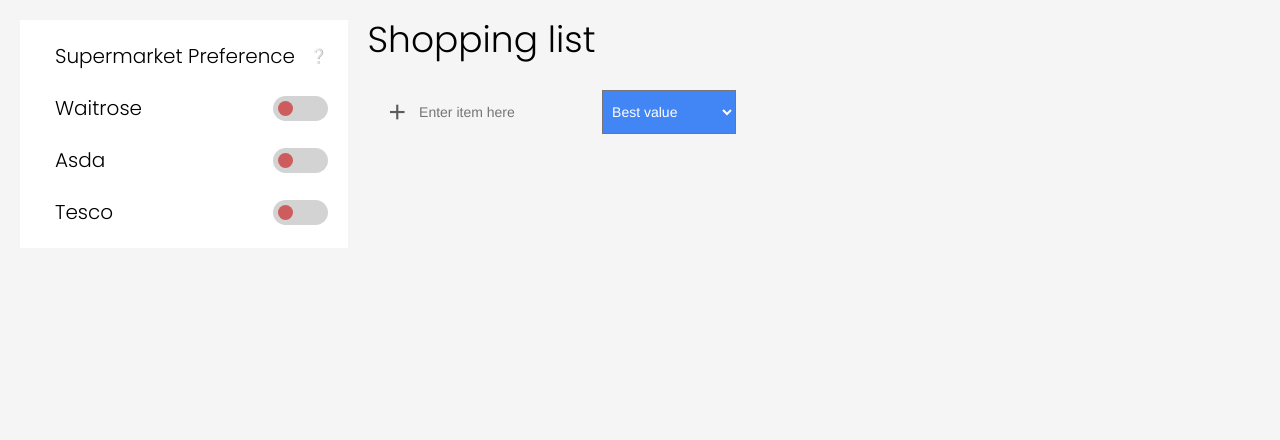
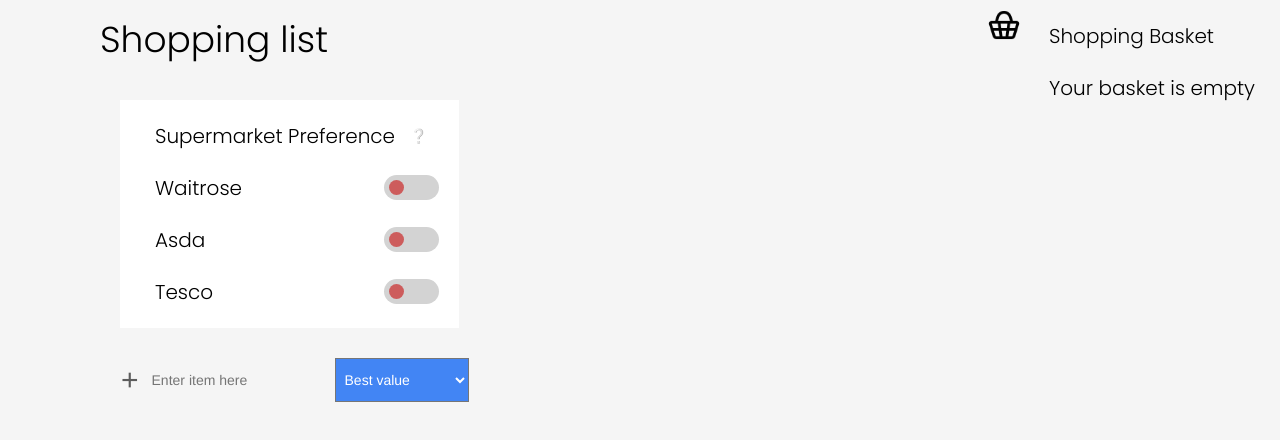
Before and after one commit to byronlloydwakeman/ShopSmartFrontEnd, a React (Create React App) app: page /shoppinglist in a window 1280 px wide. Shown: the top 440 px of the page. Built offline with nearby package versions, Linux system fonts and the light colour scheme.

Commit message:
Added ShoppingBasket with css stlying

```diff
--- /dev/null
+++ b/src/components/ShoppingBasket/ShoppingBasket.css
@@ -0,0 +1,48 @@
+.shoppingBasketItem-image{
+    max-width: 50px;
+    max-height: 50px;
+}
+
+.shoppingBasketItem-text{
+    font-size: 15px;
+    margin: 5px 0;
+}
+
+.shoppingBasketItem-icon{
+    max-width: 40px;
+    max-height: 40px;
+
+    border-top-left-radius: 10px;
+    border-bottom-left-radius: 10px;
+
+    padding: 3px;
+
+    background-color: var(--basket-color);
+}
+
+.shoppingBasketIcon-container{
+    display: flex;
+    background: none;
+
+    padding: 0;
+    margin-left: auto;
+    margin-top: 5px;
+
+    transition: all 1s linear;
+}
+
+.shoppingBasket-container{
+    background-color: var(--basket-color);
+
+    padding: 10px;
+}
+
+.shoppingBasket-title{
+    font-size: 20px;
+
+    margin: 15px;
+}
+
+.basketTransition{
+    transition: all 1s cubic-bezier(0.075, 0.82, 0.165, 1);
+}
--- a/src/components/ShoppingBasket/ShoppingBasket.jsx
+++ b/src/components/ShoppingBasket/ShoppingBasket.jsx
@@ -1,17 +1,45 @@
-import React from "react";
+import React, { useState } from "react";
 import "../../App.css";
-import { ListItem } from "../ListItem/ListItem";
+import { ShoppingBasketItem } from "./ShoppingBasketItem.jsx";
+
+import "./ShoppingBasket.css";
 
 export const ShoppingBasket = ({shoppingBasket}) => {
+    const [open, setOpen] = useState(false);
 
     return (
-        <div className="flex-column">
-            <h1>Shopping Basket</h1>
-            {
-                shoppingBasket.map((el) => {
-                    ListItem
-                })
-            }
+        <div id="basketContainer" className="flex-row basketTransition" style={{marginLeft: "auto"}}>
+            <div className="shoppingBasketIcon-container">
+                <img className="shoppingBasketItem-icon" src={require("../../images/basket.png")} onClick={() => {
+                    const basketContainer = document.getElementById("basketContainer");
+                    const basket = document.getElementById("basket");
+                    if(open){
+                        basketContainer.style.transform = "translateX(" + basket.offsetWidth +"px)"
+                        setOpen(false);
+                    }
+                    else{
+                        basketContainer.style.transform = "translateX(0)"
+                        setOpen(true);
+                    }
+                }}/>
+            </div>
+            <div id="basket" className="flex-column shoppingBasket-container">
+                <h1 className="shoppingBasket-title">Shopping Basket</h1>
+                {
+                    shoppingBasket.length != 0 ? (
+                        shoppingBasket?.map((el) => {
+                            return(
+                                <ShoppingBasketItem price={el.price} name={el.name} value={el.value} image={el.image}/>
+                            )
+                        })
+                    ) : (
+                        <h1 className="shoppingBasket-title">Your basket is empty</h1>
+                    )
+                }
+            </div>
         </div>
     )
+
+
+
 }
--- a/src/components/ShoppingBasket/ShoppingBasketItem.jsx
+++ b/src/components/ShoppingBasket/ShoppingBasketItem.jsx
@@ -1,7 +1,21 @@
 import React from "react";
 
-const ShoppingBasketItem = ({price, image, value}) => {
+import "../../App.css";
+import "./ShoppingBasket.css";
+
+export const ShoppingBasketItem = ({name, price, image, value}) => {
     return(
+        <div className="flex-row shoppingBasket-container">
+            <img className="shoppingBasketItem-image" src={image} alt="image not found" />
+            <div className="flex-column">
+                <h1 className="shoppingBasketItem-text">{name}</h1>
+                <div className="flex-row">
+                    <h1 className="shoppingBasketItem-text" style={{marginRight: "10px"}}>{price}</h1>
+                    <h1 className="shoppingBasketItem-text">{value}</h1>
+                </div>
+            </div>
+
+        </div>
 
     )
 }
--- a/src/pages/ShoppingList.css
+++ b/src/pages/ShoppingList.css
@@ -1,3 +1,7 @@
 .shoppingList-title{
     margin: 20px 0;
 }
+
+.list-container{
+    margin: 0 100px;
+}
--- a/src/pages/ShoppingList.jsx
+++ b/src/pages/ShoppingList.jsx
@@ -5,32 +5,42 @@
 
 import "../App.css";
 import "./ShoppingList.css";
+import { SearchResults } from "../components/SearchResults/SearchResults";
+import { ShoppingBasket } from "../components/ShoppingBasket/ShoppingBasket";
 
 export const ShoppingList = () => {
-    const [shoppingList, setShoppingList] = useState([])
     const [filter, setFilter] = useState([])
+
+    const [userInput, setUserInput] = useState("");
+
+    const [data, setData] = useState(null);
 
     // Toggles
     const [waitrose, setWaitrose] = useState(false);
     const [asda, setAsda] = useState(false);
     const [tesco, setTesco] = useState(false);
 
+    const [shoppingBasket, setShoppingBasket] = useState([]);
+
     return(
         <>
+            <div className="flex-row">
 
-            <div className="flex-row">
-                <CategoryBar waitrose={waitrose} setWaitrose={setWaitrose} asda={asda} setAsda={setAsda} tesco={tesco} setTesco={setTesco}/>
                 <div className="flex-column list-container">
                     <h1 className="shoppingList-title">Shopping list</h1>
-                    <AddListItem shoppingList={shoppingList} setShoppingList={setShoppingList} setFilter={setFilter} waitrose={waitrose} asda={asda} tesco={tesco}/>
+                    <CategoryBar waitrose={waitrose} setWaitrose={setWaitrose} asda={asda} setAsda={setAsda} tesco={tesco} setTesco={setTesco}/>
+                    <AddListItem setFilter={setFilter} setUserInput={setUserInput} waitrose={waitrose} asda={asda} tesco={tesco}/>
                     {
-                        shoppingList.map((keyword, id) => {
-                            return <ListItem keyword={keyword} id={id} filter={filter} setShoppingList={setShoppingList} waitrose={waitrose} asda={asda} tesco={tesco}/>
-                        })
+                        userInput != "" ? (
+                            <SearchResults shoppingBasket={shoppingBasket} setShoppingBasket={setShoppingBasket} keyword={userInput} filter={filter} waitrose={waitrose} asda={asda} tesco={tesco}/>
+                        ) : (
+                            <></>
+                        )
                     }
                 </div>
+
+                <ShoppingBasket shoppingBasket={shoppingBasket}/>
             </div>
         </>
-
     )
 }
```
